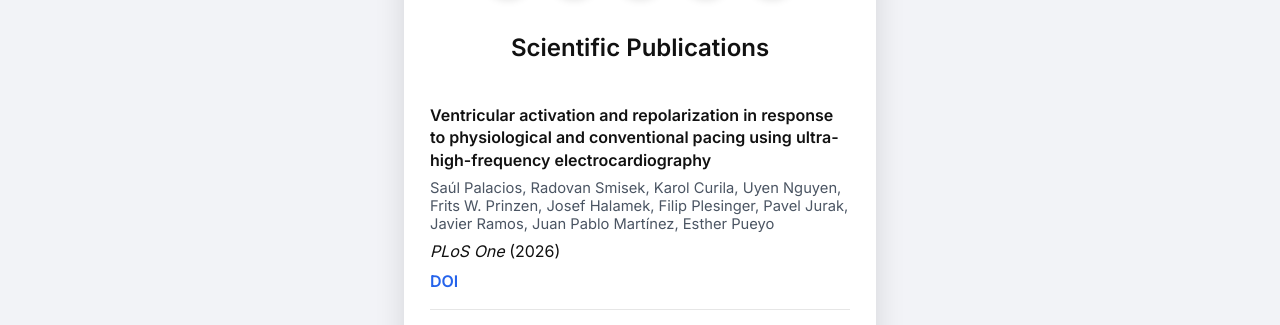
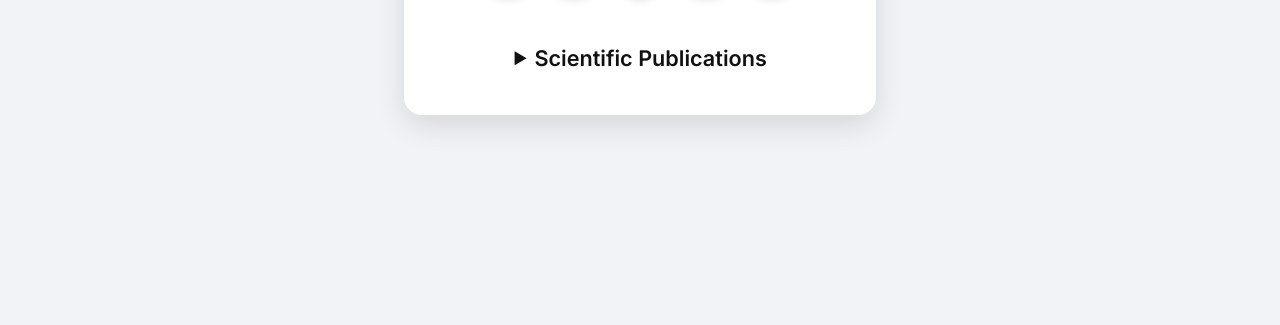
Before and after one commit to palacios22c/palacios22c.github.io, a plain HTML site: page index.html in a window 1280 px wide. Shown: the part 440-765 px from the top of the page. Drawn offline with Linux system fonts and the light colour scheme.

Commit message:
Updated index.html

```diff
--- a/assets/css/styles.css
+++ b/assets/css/styles.css
@@ -199,47 +199,104 @@ top: 16px;
     }
 }
 
-/* -------------------------
-   PUBLICACIONES
--------------------------- */
+/* --------------------------------------
+   PUBLICACIONES DESPLEGABLES
+----------------------------------------- */
 
 .publications-section {
   margin-top: 36px;
+}
+
+.publications-details {
   text-align: left;
 }
 
-.publications-section h2 {
-  text-align: center;
-  margin-bottom: 24px;
+.publications-details summary {
+  display: flex;
+  justify-content: center;
+  align-items: center;
+  gap: 8px;
+
+  cursor: pointer;
+  user-select: none;
+  list-style: none;
+
+  padding: 12px 0;
+
+  font-size: 1.35rem;
+  font-weight: 600;
 }
+
+/* Ocultar marcador nativo */
+.publications-details summary::-webkit-details-marker {
+  display: none;
+}
+
+/* Flecha */
+.publications-details summary::before {
+  content: "▶";
+  display: inline-block;
+  font-size: 0.9rem;
+  transition: transform 0.2s ease;
+}
+
+/* Girar flecha al desplegar */
+.publications-details[open] summary::before {
+  transform: rotate(90deg);
+}
+
+.publications-details summary:hover {
+  color: var(--subtitle);
+}
+
+.publications-details summary:focus-visible {
+  outline: 3px solid #2563eb;
+  outline-offset: 4px;
+  border-radius: 6px;
+}
+
+/* Espaciado respecto al título */
+#publications-list {
+  margin-top: 12px;
+}
+
+/* -------------------------
+   ELEMENTOS DE PUBLICACIÓN
+-------------------------- */
 
 .publication-item {
   padding: 18px 0;
-  border-bottom: 1px solid rgba(128,128,128,.2);
+  border-top: 1px solid rgba(128, 128, 128, 0.2);
 }
 
-.publication-item:last-child {
-  border-bottom: none;
+.publication-item:first-child {
+  border-top: none;
+  padding-top: 8px;
 }
 
 .publication-item h3 {
   margin: 0 0 8px;
   font-size: 1rem;
+  line-height: 1.45;
+  font-weight: 600;
+}
+
+.publication-authors {
+  margin: 4px 0;
+  color: var(--subtitle);
+  font-size: 0.92rem;
   line-height: 1.4;
 }
 
-.publication-authors {
+.publication-journal {
+  margin: 6px 0;
   color: var(--subtitle);
-  margin: 4px 0;
   font-size: 0.92rem;
-}
-
-.publication-journal {
-  margin: 8px 0;
 }
 
 .publication-links {
   display: flex;
+  flex-wrap: wrap;
   gap: 14px;
   margin-top: 10px;
 }
--- a/index.html
+++ b/index.html
@@ -130,11 +130,17 @@
       </nav>
 
       <section class="publications-section">
-        <h2 data-i18n="publications_title">
-          Publicaciones científicas
-        </h2>
+        <details class="publications-details">
 
-        <div id="publications-list"></div>
+          <summary>
+            <span data-i18n="publications_title">
+              Publicaciones científicas
+            </span>
+          </summary>
+
+          <div id="publications-list"></div>
+
+        </details>
       </section>
     </div>
   </main>
```
